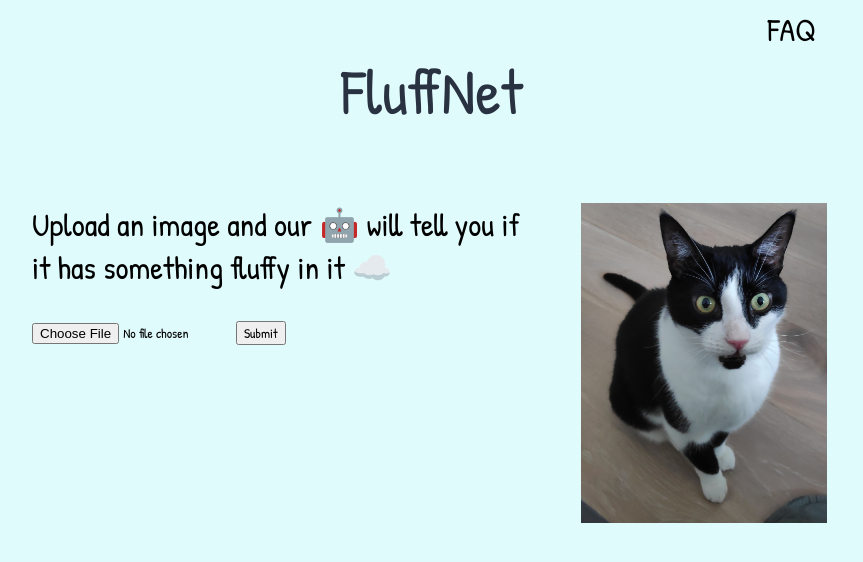
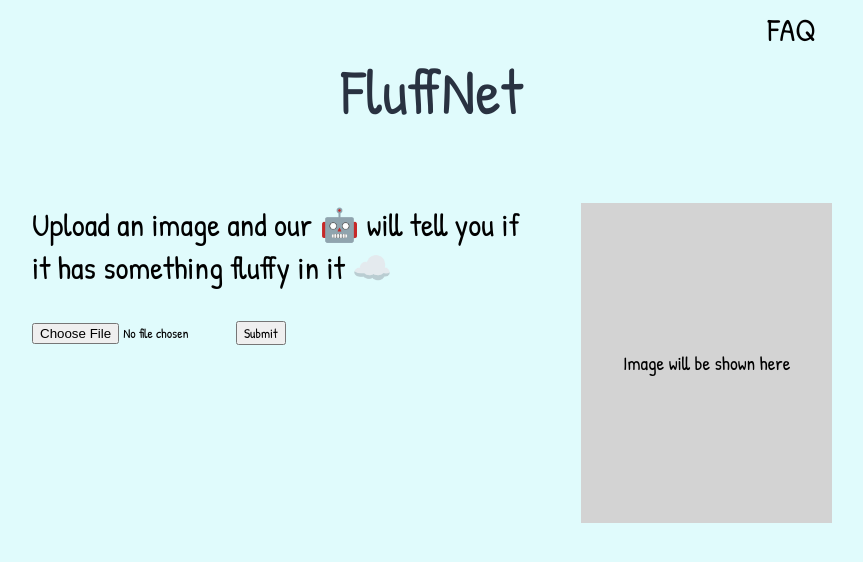
Before and after one commit to mihailthebuilder/fluffnet-front, a React (Create React App) app: page / in a window 1280 px wide. Shown: the top 562 px of the page, without its empty margins (208-1071 px from the left). Built offline with nearby package versions, Linux system fonts and the light colour scheme.

Commit message:
replaced default image with placeholder

```diff
--- a/src/App.js
+++ b/src/App.js
@@ -1,10 +1,9 @@
 import { useState } from "react";
 import "./App.scss";
 import axios from "axios";
-import DefaultImage from "./default-image.jpg";
 
 function App() {
-  const [image, setImage] = useState({ preview: DefaultImage, raw: "" });
+  const [image, setImage] = useState({ preview: "", raw: "" });
   const [prediction, setPrediction] = useState({});
 
   const requestUrl =
@@ -55,7 +54,11 @@ function App() {
           </form>
         </div>
         <div>
-          <img alt="" src={image.preview} />
+          {image.preview ? (
+            <img alt="" src={image.preview} />
+          ) : (
+            <div class="image-placeholder">Image will be shown here </div>
+          )}
         </div>
       </section>
     </div>
--- a/src/App.scss
+++ b/src/App.scss
@@ -16,7 +16,7 @@ nav {
     padding: 0.5rem 1rem;
 
     &:hover {
-      color: #b92736;
+      color: $red;
     }
   }
 }
@@ -45,6 +45,16 @@ h1 {
     max-width: 100%;
     max-height: 20rem;
   }
+
+  .image-placeholder {
+    height: 20rem;
+    background-color: lightgrey;
+    display: flex;
+    flex-direction: column;
+    align-items: center;
+    justify-content: center;
+    font-size: 1.2rem;
+  }
 }
 
 /*
--- a/src/resources/variables.scss
+++ b/src/resources/variables.scss
@@ -1,2 +1,3 @@
 $light-cyan: #e0fbfc;
 $gunmetal: #293241;
+$red: #b92736;
```
Also changed, not shown: src/default-image.jpg (deleted).
